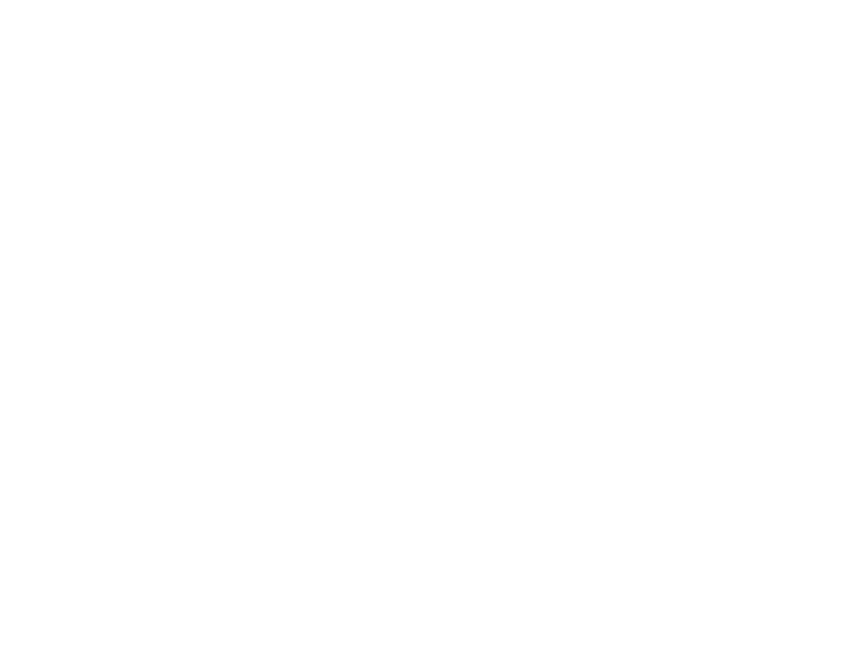
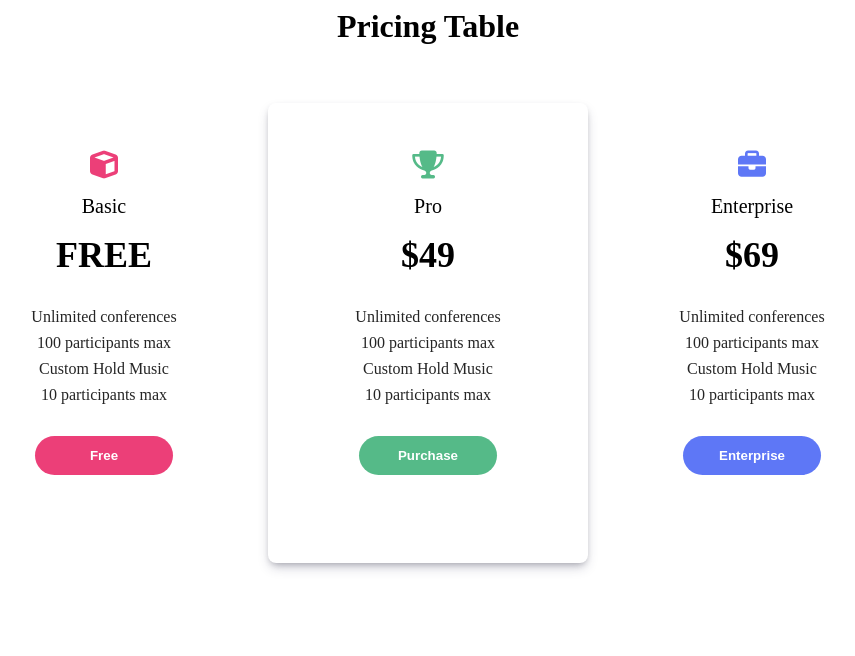
Before and after one commit to nurinail/IDTECH_LAB_TASK, a plain HTML site: page Task_1/index.html in a window 1280 px wide. Shown: the whole page, without its empty margins (212-1067 px from the left). Drawn offline with Linux system fonts and the light colour scheme; a web font is replaced by a local one.

Commit message:
Task_1 completed

```diff
--- a/Task_1/index.html
+++ b/Task_1/index.html
@@ -1,12 +1,77 @@
 <!DOCTYPE html>
 <html lang="en">
-<head>
-    <meta charset="UTF-8">
-    <meta name="viewport" content="width=device-width, initial-scale=1.0">
+  <head>
+    <meta charset="UTF-8" />
+    <meta name="viewport" content="width=device-width, initial-scale=1.0" />
     <title>Document</title>
-    <link rel="stylesheet" href="style.css">
-</head>
-<body>
+    <link rel="stylesheet" href="style.css" />
+    <link rel="preconnect" href="https://fonts.googleapis.com" />
+    <link rel="preconnect" href="https://fonts.gstatic.com" crossorigin />
+    <link
+      href="https://fonts.googleapis.com/css2?family=Poppins:ital,wght@0,100;0,200;0,300;0,400;0,500;0,600;0,700;0,800;0,900;1,100;1,200;1,300;1,400;1,500;1,600;1,700;1,800;1,900&family=Roboto:ital,wght@0,100;0,300;0,400;0,500;0,700;0,900;1,100;1,300;1,400;1,500;1,700;1,900&family=Sour+Gummy:ital,wght@0,100..900;1,100..900&display=swap"
+      rel="stylesheet"
+    />
+  </head>
+  <body>
+    <div class="price_table">
+      <h2 class="price_table_title">Pricing Table</h2>
+      <div class="price_table_boxes">
+        <div class="price_table_boxes_item">
+          <header class="price_table_boxes_item_header">
+            <i class="fa-solid fa-cube" style="color: #ec3f78"></i>
+            <p class="price_table_boxes_item_header_category">Basic</p>
+            <h2 class="price_table_boxes_item_header_value">FREE</h2>
+          </header>
+          <ul class="price_table_boxes_item_list">
+            <li>Unlimited conferences</li>
+            <li>100 participants max</li>
+            <li>Custom Hold Music</li>
+            <li>10 participants max</li>
+          </ul>
+          <button class="price_table_boxes_item_button">Free</button>
+        </div>
+        <div class="price_table_boxes_item price_table_boxes_item_center">
+          <header class="price_table_boxes_item_header">
+            <i class="fa-solid fa-trophy" style="color: #55ba88"></i>
+            <p class="price_table_boxes_item_header_category">Pro</p>
+            <h2 class="price_table_boxes_item_header_value">$49</h2>
+          </header>
+          <ul class="price_table_boxes_item_list">
+            <li>Unlimited conferences</li>
+            <li>100 participants max</li>
+            <li>Custom Hold Music</li>
+            <li>10 participants max</li>
+          </ul>
+          <button
+            class="price_table_boxes_item_button price_table_boxes_item_button_purchase"
+          >
+            Purchase
+          </button>
+        </div>
+        <div class="price_table_boxes_item">
+          <header class="price_table_boxes_item_header">
+            <i class="fa-solid fa-briefcase" style="color: #5e77f6"></i>
+            <p class="price_table_boxes_item_header_category">Enterprise</p>
+            <h2 class="price_table_boxes_item_header_value">$69</h2>
+          </header>
+          <ul class="price_table_boxes_item_list">
+            <li>Unlimited conferences</li>
+            <li>100 participants max</li>
+            <li>Custom Hold Music</li>
+            <li>10 participants max</li>
+          </ul>
+          <button
+            class="price_table_boxes_item_button price_table_boxes_item_button_enterprise"
+          >
+            Enterprise
+          </button>
+        </div>
+      </div>
+    </div>
 
-</body>
+    <script
+      src="https://kit.fontawesome.com/1a5bc9c570.js"
+      crossorigin="anonymous"
+    ></script>
+  </body>
 </html>
--- a/Task_1/style.css
+++ b/Task_1/style.css
@@ -0,0 +1,83 @@
+* {
+  margin: 0;
+  padding: 0;
+  box-sizing: border-box;
+}
+
+ul li {
+  list-style-type: none;
+}
+
+.price_table {
+  background-color: #ffffff;
+}
+
+.price_table_title {
+    margin-block: 8px;
+  font-size: 32px;
+  text-align: center;
+}
+
+.price_table_boxes {
+  max-width: 1320px;
+  height: 600px;
+  margin-inline: auto;
+  text-align: center;
+}
+/* ------ Start The Box -------- */
+
+.price_table_boxes_item {
+  margin-top: 50px;
+  padding-top: 20px;
+  display: inline-block;
+  width: 320px;
+  height: 460px;
+  border-radius: 8px;
+}
+
+.price_table_boxes_item_header i {
+  margin-top: 28px;
+  font-size: 28px;
+}
+.price_table_boxes_item_header_category {
+  margin-block: 16px;
+  font-size: 20px;
+}
+.price_table_boxes_item_header_value {
+  font-size: 36px;
+}
+
+.price_table_boxes_item_list {
+  margin-block: 32px;
+}
+
+.price_table_boxes_item_list li {
+  margin-top: 8px;
+  color: #252525;
+}
+
+.price_table_boxes_item_button {
+  width: 138px;
+  padding-block: 12px;
+  border-radius: 20px;
+  border: none;
+  background-color: #ec3f78;
+  color: white;
+  cursor: pointer;
+  font-weight: bold;
+}
+
+/* --------- boxes_center_item additions----- */
+
+.price_table_boxes_item_center {
+  box-shadow: rgba(50, 50, 93, 0.25) 0px 6px 12px -2px,
+    rgba(0, 0, 0, 0.3) 0px 3px 7px -3px;
+}
+.price_table_boxes_item_button_purchase {
+  background-color: #55ba88;
+}
+
+/* --------- boxes_right_item additions----- */
+.price_table_boxes_item_button_enterprise {
+  background-color: #5e77f6;
+}
```
